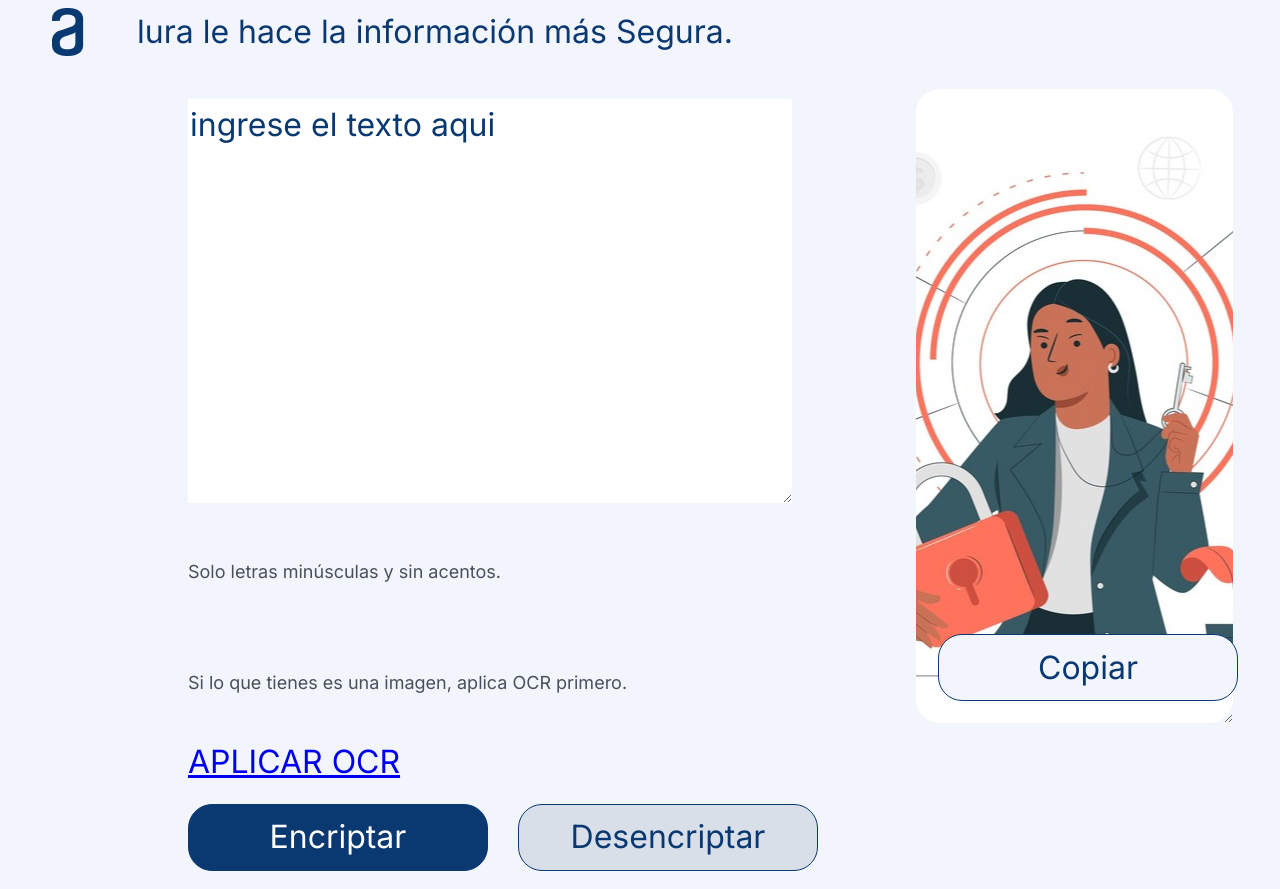
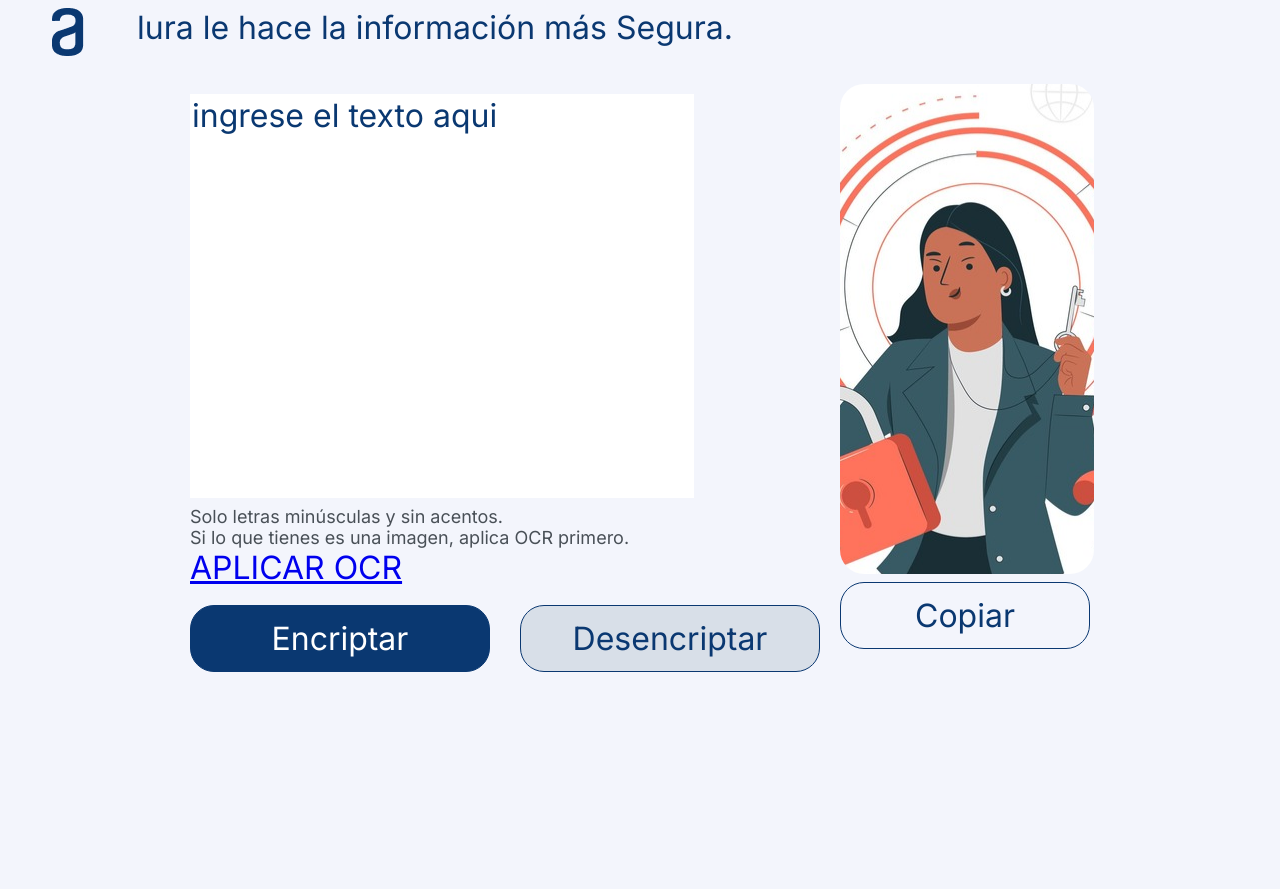
Before and after one commit to srestre84/encriptadorsrpo, a plain HTML site: page index.html in a window 1280 px wide. After the commit the page ends 800 px from the top, so only its background shows below. Drawn offline with Linux system fonts and the light colour scheme; a script that the page names is missing.

Commit message:
Update style.css
Se agregan cambios para dar responsividad

```diff
--- a/style.css
+++ b/style.css
@@ -1,93 +1,113 @@
-*{
-    background:#F3F5FC;
-    font-family: 'Inter';
+* {
+    background: #f3f5fc;
+    font-family: "Inter";
     font-weight: 400;
     font-size: 32px;
-    line-height: 150%;
-    overflow-y: hidden;
+    /* line-height: 150%; */    /*no se si sea necesario*/
+    /* overflow-y: hidden; */    /*este no me parece muy util aqui*/
 
+
+    /* este activalo para ver un "truco" (se muestran todos los bordes de los elementos) */
+    /* outline: 2px solid red; */
   }
 
-.logo{
-
+  .logo {
     margin: auto;
-
   }
-#texto{
+  #texto {
     display: inline-block;
     vertical-align: top;
-        margin:auto;
-        color:#0A3871;
+    margin: auto;
+    color: #0a3871;
   }
-main{
+  main {
     display: flex;
     margin-bottom: 10px;
-    margin-left: 180px;
+    /* margin-left: 180px; */
 
+
+    /* agregados */
+    gap: 20px;    /*espacio entre los elementos dentro de flex (no depende de margin-left o similares)*/
+    max-width: 900px;
+    padding: 0 5%;    /*padding a los lados*/
+    margin: 0 auto;     /*"truco" para centrar horozontalmente un elemento*/
   }
 
   .text-area {
     height: 400px;
     border: none;
-    color: #0A3871;
+    color: #0a3871;
     margin-top: 30px;
     padding: 2px;
     text-transform: lowercase;
     background-color: white;
+
+
+    /* agregados */
+    width: 100%;
+    max-width: 500px;
+    resize: none;    /*quita el icono para modificar el tamaño de textarea*/
   }
-::placeholder { color: #0A3871; }
+  ::placeholder {
+    color: #0a3871;
+  }
   .text-area:focus {
     outline: none;
   }
 
-.mensaje{
-    height: 630px;
+  .mensaje {
+    /* height: 630px; */
     background: white;
     background-image: url("imagenes/5064270\(3\).jpg");
     background-repeat: no-repeat;
     background-position: center;
     border: none;
     border-radius: 24px;
-    color: #0A3871;
-    margin-left: 98px;
+    color: #0a3871;
+    /* margin-left: 98px; */
     margin-top: 20px;
-    padding-left: 20px;
-    position: fixed;
+    /* padding-left: 20px; */
+    /* position: fixed; */
     max-width: 295px;
+
+    /* agregados */
+    height: 80%;
+    width: 100%;
+    resize: none;  /*lo mismo del textarea aqui, aunque lo puedes dejar como antes si quieres*/
   }
 
   .mensaje:focus {
     outline: none;
   }
 
-.botones{
+  .botones {
     display: flex;
     margin-top: 18px;
   }
 
   .btn-desencriptar {
-    background: #D8DFE8;
-    border: 1px solid #0A3871;
+    background: #d8dfe8;
+    border: 1px solid #0a3871;
     border-radius: 24px;
-    color: #0A3871;
+    color: #0a3871;
     cursor: pointer;
     height: 67px;
     margin-left: 30px;
     width: 300px;
   }
   .btnoocr {
-    background: #D8DFE8;
-    border: 1px solid #0A3871;
+    background: #d8dfe8;
+    border: 1px solid #0a3871;
     border-radius: 24px;
-    color: #0A3871;
+    color: #0a3871;
     cursor: pointer;
     height: 67px;
     margin-left: 30px;
     width: 300px;
   }
   .btn-encriptar {
-    background-color: #0A3871;
-    border: 1px solid #0A3871;
+    background-color: #0a3871;
+    border: 1px solid #0a3871;
     border-radius: 24px;
     color: white;
     cursor: pointer;
@@ -96,18 +116,57 @@ main{
   }
 
   .copiar {
-    border: 1px solid #0A3871;
+    border: 1px solid #0a3871;
     border-radius: 24px;
-    color: #0A3871;
+    color: #0a3871;
     cursor: pointer;
     height: 67px;
-    margin-left: 120px;
-    margin-top: 565px;
-    position: absolute;
-    width: 300px;
+    /* margin-left: 120px; */
+    /* margin-top: 565px; */
+    /* position: absolute; */
+    /* width: 300px; */
+
+
+    /* agregado */
+    width: 100%;
   }
 
   .informacion {
     color: #495057;
-    font-size:18px;
+    font-size: 18px;
+
+
+    /* agregado */
+    margin: 0;  /*los elementos <h6> tienen mucho margin arriba y abajo, aunque no era necesario quitarlos*/
   }
+
+
+
+  /* CODIGO NUEVO */
+  /* te recomiendo darle clases (o id) a los elementos, sobretodo si son importatens como los section */
+  /* .entrada es el seccion donde escribes / .salida es el section que tiene la imagen */
+  .entrada {
+    width: 70%;
+  }
+  .salida {
+    width: 30%;
+  }
+
+  /* codigo para pantallas de tablet o menos */
+  @media (max-width: 768px) {
+    main {
+      flex-direction: column;  /*cambia el layuot de horizontal a vertical (.entrada arriba / .salida abajo)*/
+    }
+    .entrada {
+      width: 100%;
+    }
+    .salida {
+      width: 100%;
+    }
+    .text-area {
+      max-width: none; /*si no se lo quito no será posible ocupar todo el ancho (width: 100%)*/
+    }
+    .mensaje {
+      max-width: none; /*lo mismo que el otro*/
+    }
+  }
```
Lines whose indentation alone changed are shown as unchanged.
